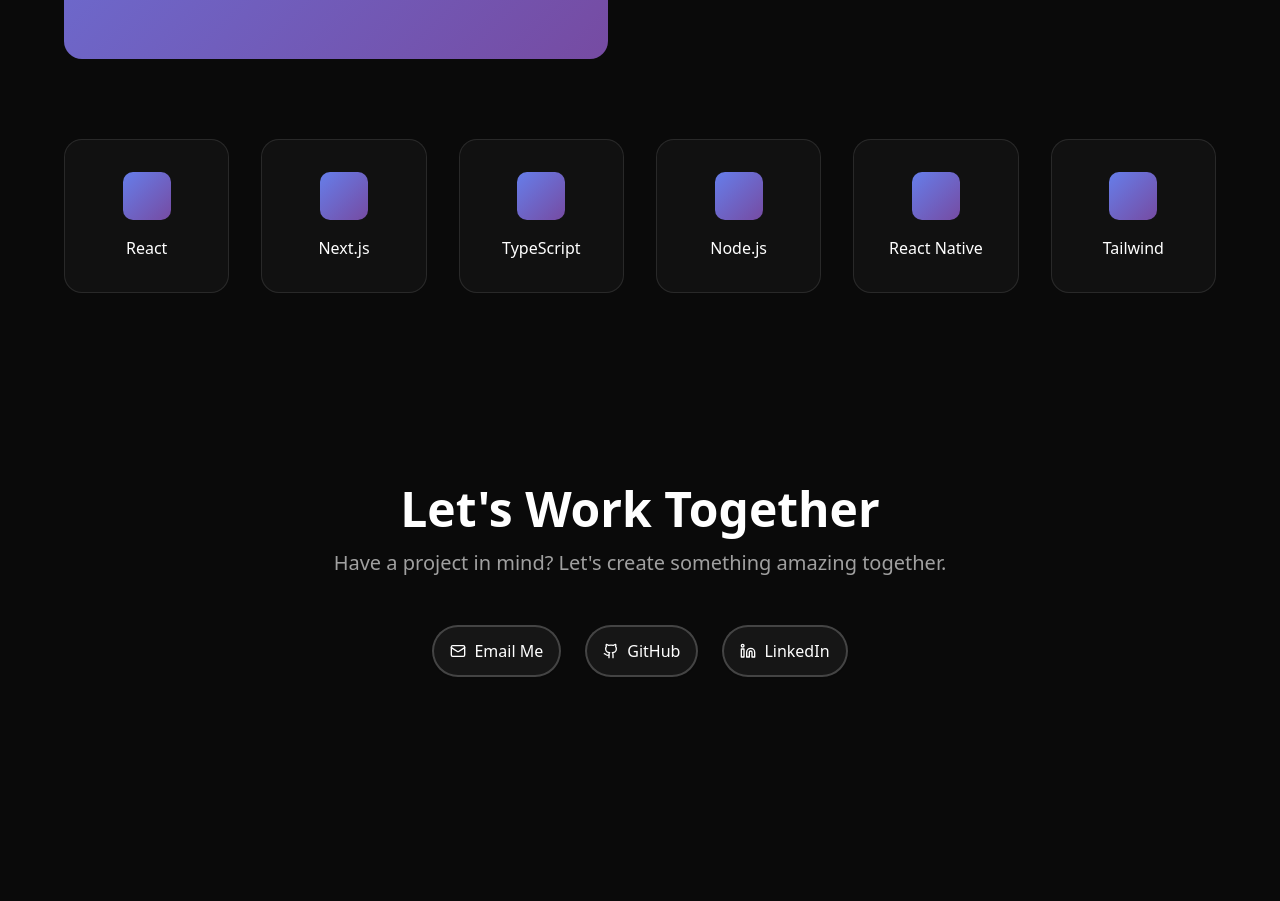
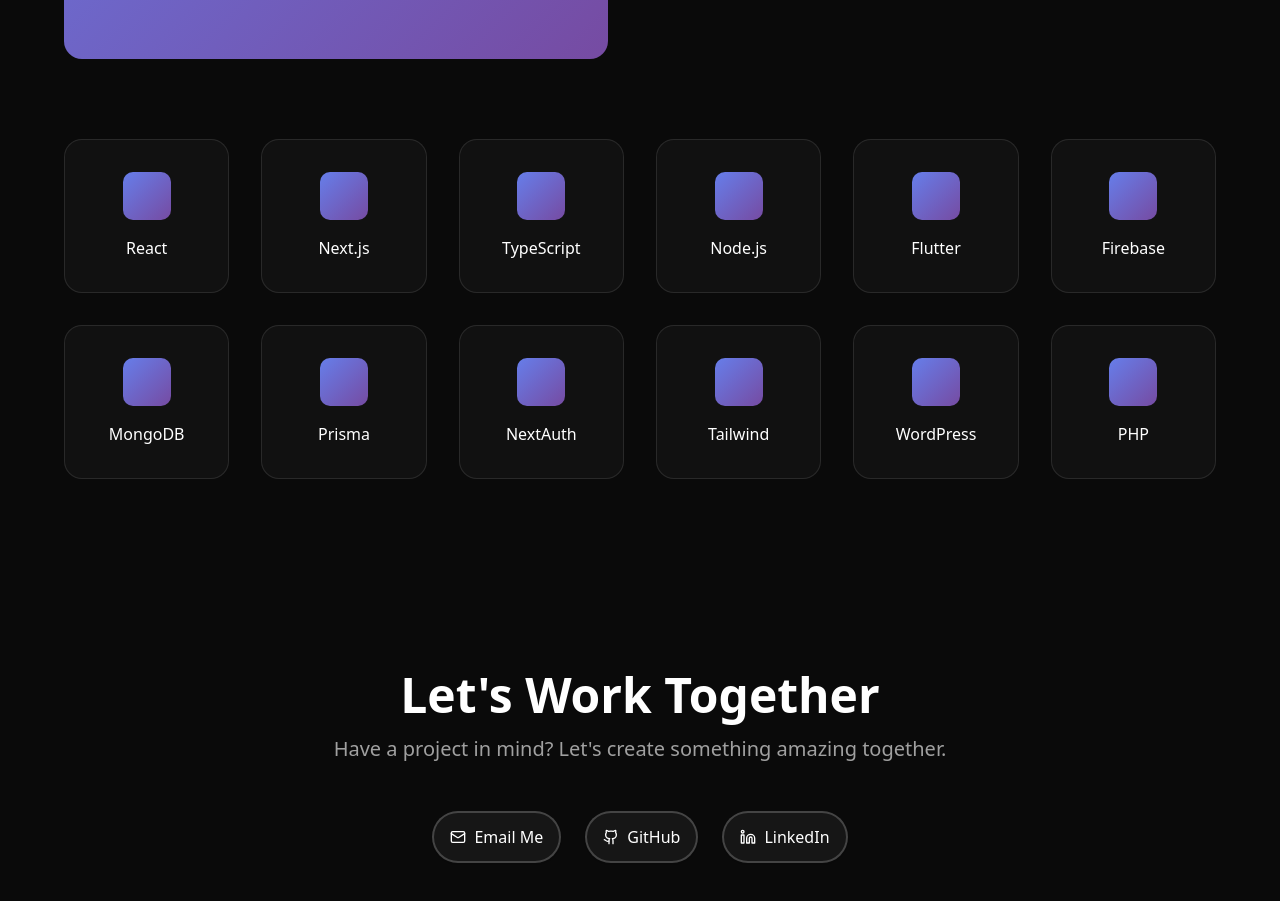
Before and after one commit to pagman/portfolio-nextjs, a Next.js app: page / in a window 1280 px wide. Shown: the part 5940-6841 px from the top of the page. Before the commit the page ends 6713 px from the top, so only its background shows below. Built offline with nearby package versions, Linux system fonts and the light colour scheme.

Commit message:
updated skills list

```diff
--- a/components/sections/about-section.tsx
+++ b/components/sections/about-section.tsx
@@ -3,8 +3,14 @@
   "Next.js",
   "TypeScript",
   "Node.js",
-  "React Native",
+  "Flutter",
+  "Firebase",
+  "MongoDB",
+  "Prisma",
+  "NextAuth",
   "Tailwind",
+  "WordPress",
+  "PHP",
 ];
 
 export function AboutSection() {
```
